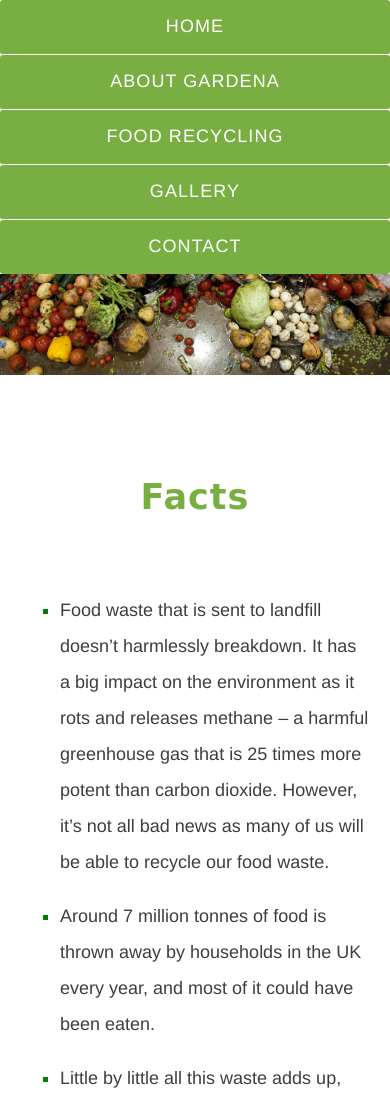
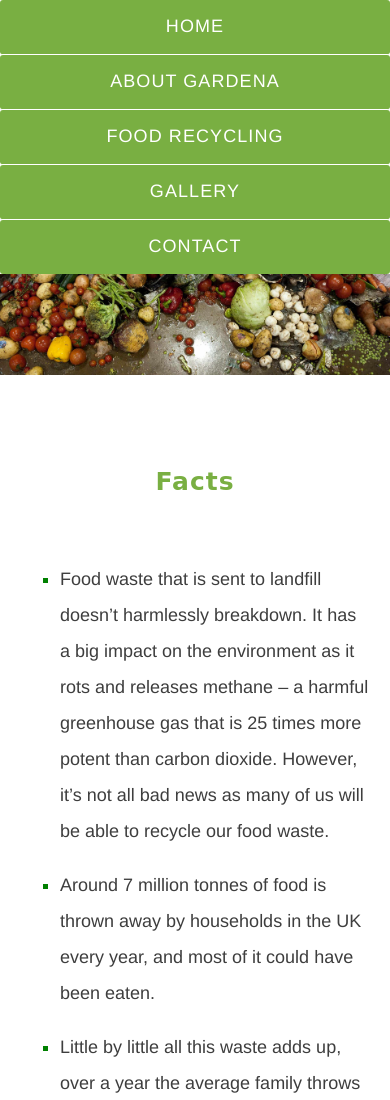
Before and after one commit to kasiakor/food-recycling, a plain HTML site: page recycling.html in a window 390 px wide. Shown: the top 1100 px of the page. Drawn offline with Linux system fonts and the light colour scheme; a web font is replaced by a local one.

Commit message:
Adjust font size for small screen

```diff
--- a/css/style.css
+++ b/css/style.css
@@ -473,4 +473,8 @@ ul.nav__list li.item:last-child {
 section {
     padding: 20px 0;
 }
+
+h1.rec-head {
+    font-size: 25px;
 }
+}
```
